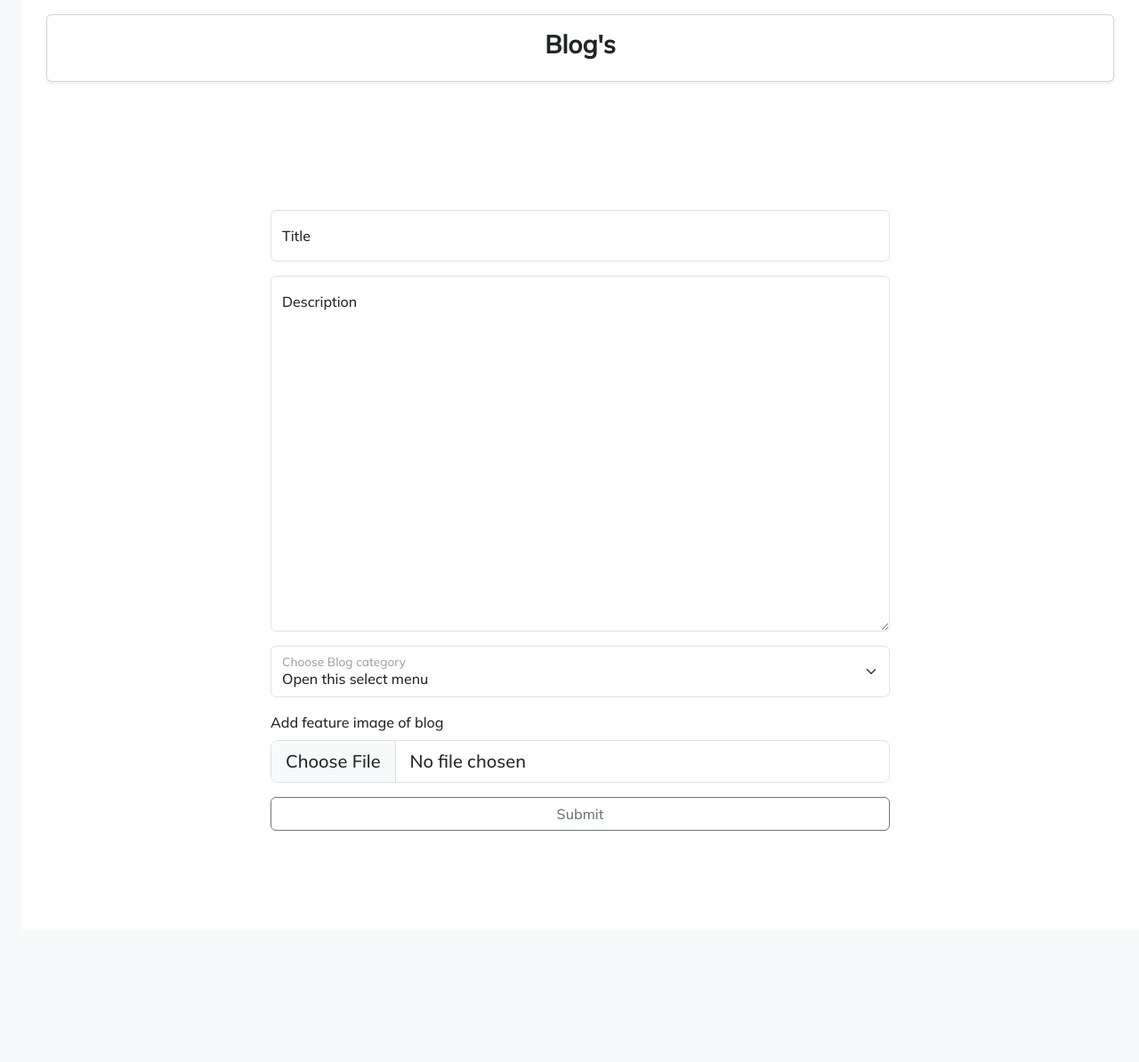
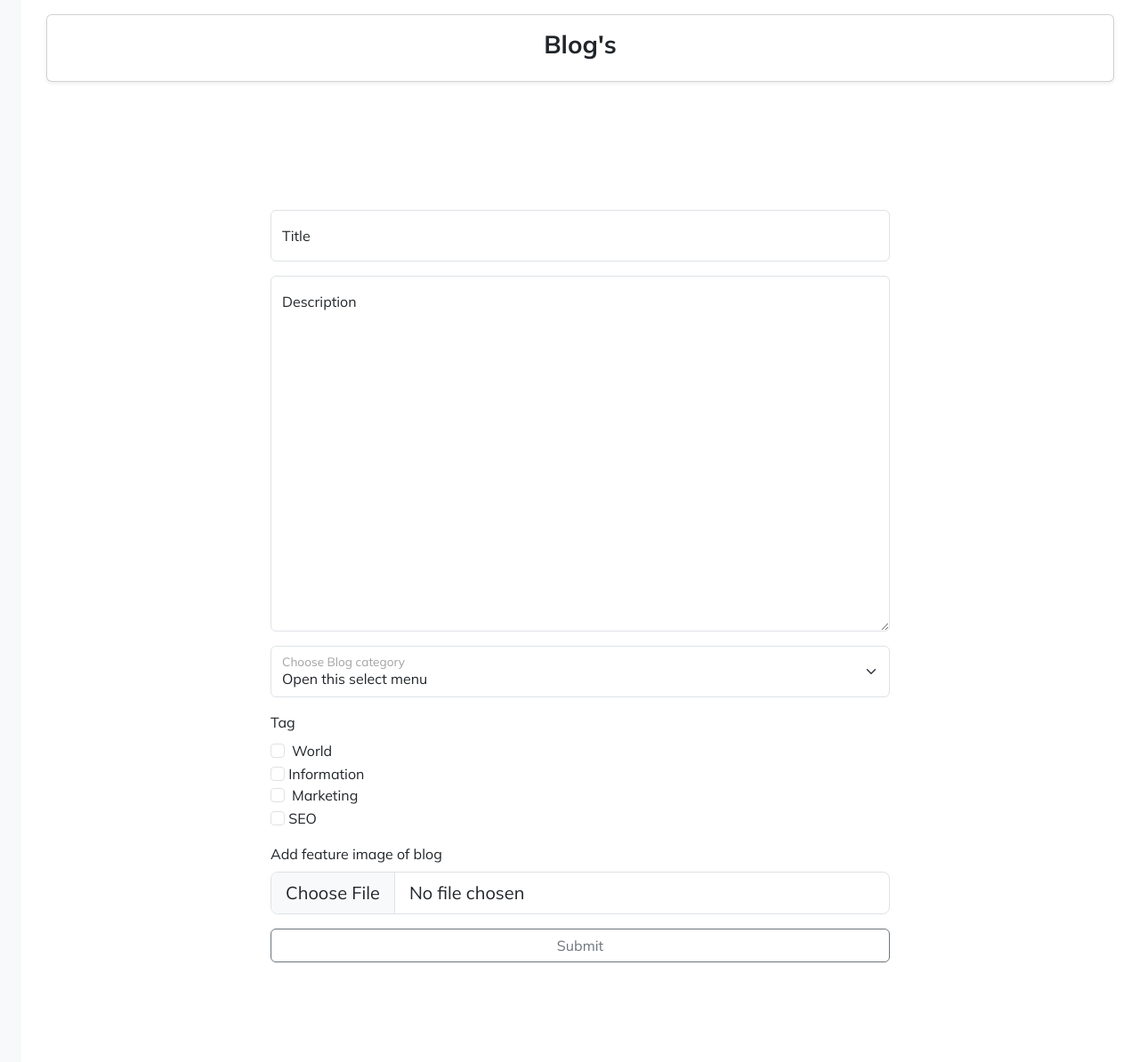
Before and after one commit to HimanshuRamavat07/Blog, a PHP site: page /Post/add_post.php in a window 1280 px wide. Shown: the whole page at 89% size. Before the commit the page ends 934 px from the top, so only its background shows below. Run offline with PHP 8.4, Linux system fonts and the light colour scheme; some libraries are stand-ins or nearby versions.

Commit message:
Tag added.

```diff
--- a/Assets/css/style.css
+++ b/Assets/css/style.css
@@ -1,6 +1,5 @@
 
-@import url('https://fonts.googleapis.com/css2?family=Mulish:ital,wght@0,500;1,400&display=swap');
-*{
+@import url('https://fonts.googleapis.com/css2?family=Mulish:wght@400;500;600;700&display=swap');*{
   font-family: 'Mulish', sans-serif;
 }
 
@@ -37,3 +36,11 @@
   border: 3px solid #fff;
   border-radius: 50%;
   }
+.card-footer a {
+  font-weight:600!important
+}
+.card-body h5 .new {
+  font-size: 0.80rem;
+  font-weight: 500;
+
+}
--- a/Post/add_post.php
+++ b/Post/add_post.php
@@ -6,7 +6,7 @@
     <div class="col-md-2"></div>
     <div class="col-md-8 my-5">
         <div class="card-header" style="border-radius:10px ;">
-            <form class=" mx-5 my-5"  enctype="multipart/form-data" action="javascript:void(0);" id="frmdata" >
+            <form class=" mx-5 my-5" enctype="multipart/form-data" action="javascript:void(0);" id="frmdata">
                 <div class="mb-3 form-floating">
                     <input type="text" class="form-control" id="floatingTitle" name="title" placeholder="Add title">
                     <label for="floatingTitle" class="form-label">Title</label>
@@ -18,7 +18,7 @@
                     <div id="content_error" class="form-text text-danger"></div>
                 </div>
                 <div class="form-floating mb-3">
-                    <select class="form-select" id="floatingSelect" aria-label="Floating label select example" name="category" >
+                    <select class="form-select" id="floatingSelect" aria-label="Floating label select example" name="category">
                         <option selected value="">Open this select menu</option>
                         <option value="1">Information & technology</option>
                         <option value="2">knowledge</option>
@@ -26,6 +26,22 @@
                     </select>
                     <label for="floatingSelect">Choose Blog category</label>
                     <!-- <div id="checkbox_error" class="form-text text-danger"></div> -->
+                </div>
+                <div class="mb-3">
+                    <label for="exampleInputEmail1" class="form-label">Tag</label>
+                    <div class="form-check">
+                        <input class="form-check-input" name="tag[]" type="checkbox" value="World" id="flexCheckDefault">
+                        <label class="form-check-label" for="flexCheckDefault">World</label>
+                    </div>
+                    <input class="form-check-input" name="tag[]" type="checkbox" value="Information" id="flexCheckChecked">
+                    <label class="form-check-label" for="flexCheckChecked">Information</label>
+                    <div class="form-check">
+                        <input class="form-check-input" name="tag[]" type="checkbox" value="Marketing" id="flexCheckDefault1">
+                        <label class="form-check-label" for="flexCheckDefault1">Marketing</label>
+                    </div>
+                    <input class="form-check-input" name="tag[]" type="checkbox" value="SEO" id="flexCheckChecked1">
+                    <label class="form-check-label" for="flexCheckChecked1">SEO</label>
+
                 </div>
                 <div class="mb-3">
                     <label for="formFileLg" class="form-label">Add feature image of blog</label>
@@ -40,7 +56,9 @@
     <div class="col-md-2"></div>
 </div>
 
-<script>document.title = "Blog-Post";</script>
+<script>
+    document.title = "Blog-Post";
+</script>
 <?php include_once('../footer.php'); ?>
 <script>
     let title = document.getElementById('floatingTitle');
@@ -48,43 +66,50 @@
     let content = document.getElementById('floatingTextarea2');
     content.addEventListener('focusout', contentCheck);
 
-    // let submit = document.getElementById('submit');
-    // submit.addEventListener('focusout', submit);
     msg = "ww";
 
     function nameCheck() {
         if (title.value.length < 3) {
             document.getElementById('title_error').innerHTML = "Name must be contain 3 character";
-            // content.style.display ="none";
             msg = "error";
 
         } else {
             document.getElementById('title_error').innerHTML = "";
             msg = "";
-            // content.style.display ="";
         }
     }
 
     function contentCheck() {
         if (content.value.length < 3) {
             document.getElementById('content_error').innerHTML = "Description must be contain  3 character";
-            // content.style.display ="none";
             msg = "error";
         } else {
             document.getElementById('content_error').innerHTML = "";
-            // content.style.display ="";
-             msg="";
+            msg = "";
         }
     }
 
 
     function submitFormData() {
 
-        if(msg == "") {
-        // form values
+        if (msg == "") {
+
+            var inputElements = document.getElementsByClassName('form-check-input');
+            // console.log(inputElements);
+            var checkedValue = "";
+
+            for (var i = 0; inputElements[i]; ++i) {
+                if (inputElements[i].checked) {
+                    // console.log(inputElements[i]);
+                    checkedValue += inputElements[i].value + ",";
+
+                }
+            }
+
             var title2 = title.value;
             var content2 = content.value;
             var category = document.getElementById('floatingSelect').value;
+            var fileImage = document.getElementById('formFileLg').files[0];
             var fileImage = document.getElementById('formFileLg').files[0];
 
             var data = new FormData();
@@ -92,6 +117,7 @@
             data.append('content', content2);
             data.append('option', category);
             data.append('fileImage', fileImage);
+            data.append('checkedValue', checkedValue);
 
             var http = new XMLHttpRequest();
 
@@ -100,19 +126,25 @@
 
             http.onreadystatechange = function() {
                 if (http.readyState == 4 && http.status == 200) {
-                if(http.responseText == "true") {
-                alertify.alert('Ready to rock','Post is created.',()=>{(window.location.href = "../index.php")});
+                    if (http.responseText == "true") {
+                        alertify.alert('Ready to rock', 'Post is created.', () => {
+                            (window.location.href = "../index.php")
+                        });
                         // window.location.href = './index.php';
                         console.log(http.responseText);
                     } else {
-                    alertify.alert('Post is not  created.',()=>{(alertify.set('notifier','position', 'top-right'), alertify.error('fill all details'))});
+                        alertify.alert('Post is not  created.', () => {
+                            (alertify.set('notifier', 'position', 'top-right'), alertify.error('fill all details'))
+                        });
                         console.log(http.responseText);
                     }
                 }
             }
             http.send(data);
-    }else {
-        alertify.alert('Enter first data',()=>{(alertify.set('notifier','position', 'top-right'), alertify.error('fill all details'))});
+        } else {
+            alertify.alert('Enter first data', () => {
+                (alertify.set('notifier', 'position', 'top-right'), alertify.error('fill all details'))
+            });
         }
 
     }
--- a/Post/server.php
+++ b/Post/server.php
@@ -22,7 +22,7 @@ if ($_SERVER['REQUEST_METHOD'] === 'POST') {
                 if (move_uploaded_file($_FILES["fileImage"]["tmp_name"], $targetFilePath)) {
 
                     // echo "added to folder"; exit();
-                    $blog->addPost($id,$title, $content, $option, $fileName);
+                    $blog->addPost($id,$title, $content, $option, $fileName,$checkedValue);
                     echo "true";
                     //$insert = mysqli_query($conn, "INSERT into image (filename) VALUES ('$fileName')");
 
```
Also changed, not shown: App/function.php (+23 -4 lines), Post/post.php (+5 -2 lines), index.php (+18 -11 lines), Upload/google.png (added), Upload/image.png (added). Lines whose indentation alone changed are shown as unchanged.
